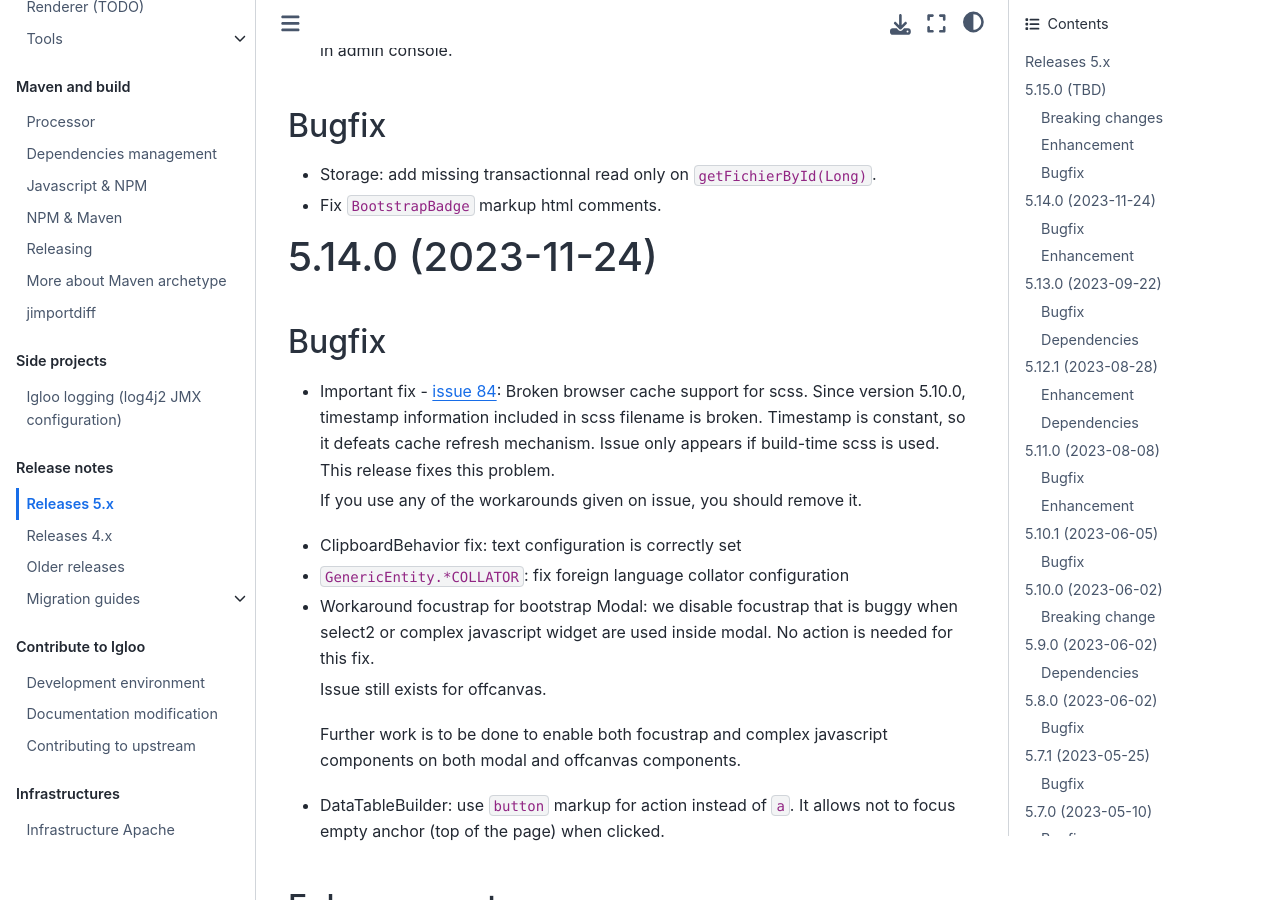
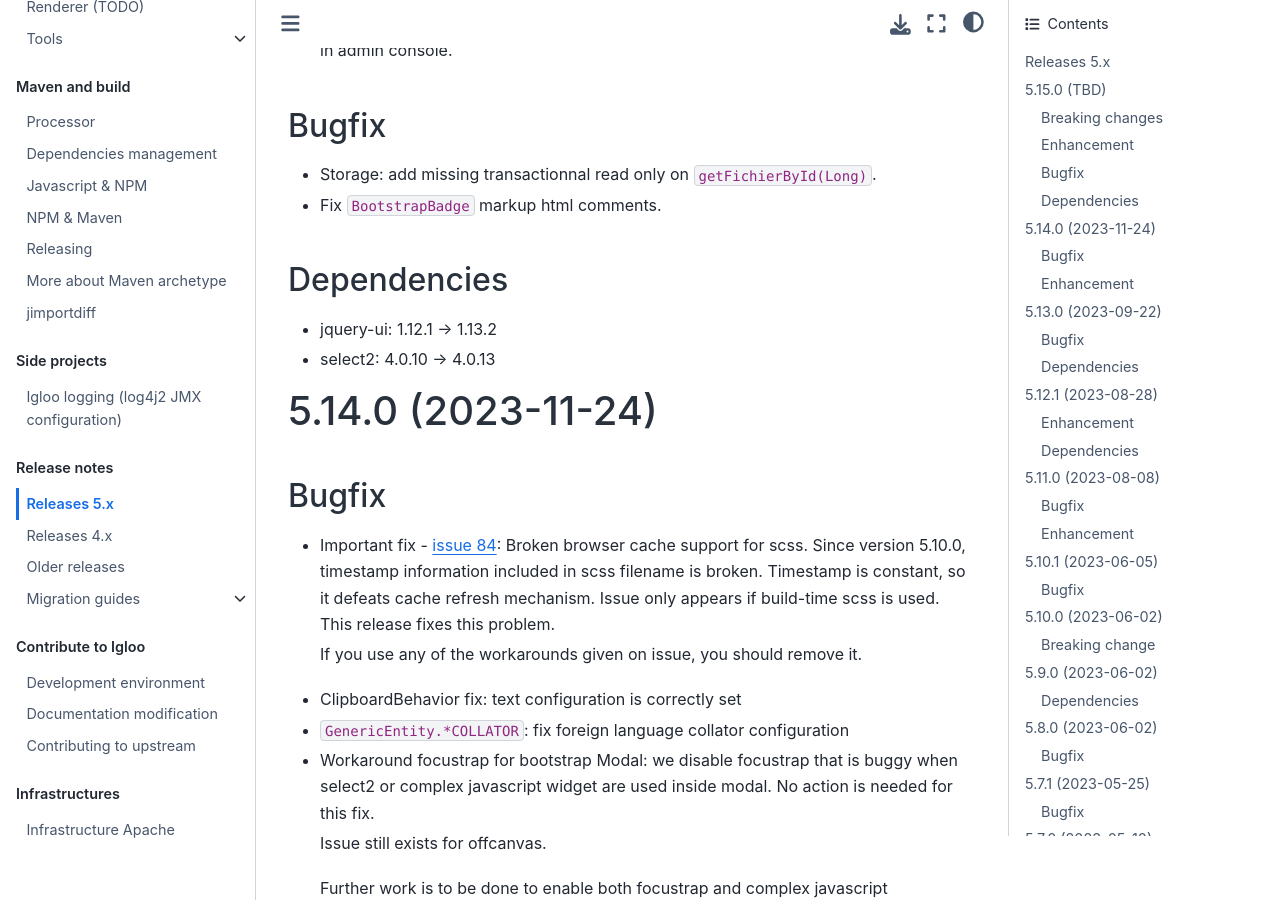
Before and after one commit to igloo-project/igloo-doc, a Sphinx documentation site: the page built from source/release-notes/releases-5.x.md, in a window 1280 px wide and 900 px high, scrolled down 422 px. Built offline with Sphinx 7.4.7 and the Sphinx Book theme 1.1.4, drawn with Linux system fonts in a browser that asks for light colours.

Commit message:
Changelog 5.15.0

```diff
--- a/source/release-notes/releases-5.x.md
+++ b/source/release-notes/releases-5.x.md
@@ -18,6 +18,11 @@
 
 * Storage: add missing transactionnal read only on `getFichierById(Long)`.
 * Fix `BootstrapBadge` markup html comments.
+
+## Dependencies
+
+* jquery-ui: 1.12.1 -> 1.13.2
+* select2: 4.0.10 -> 4.0.13
 
 (v5.14.0)=
 
```
